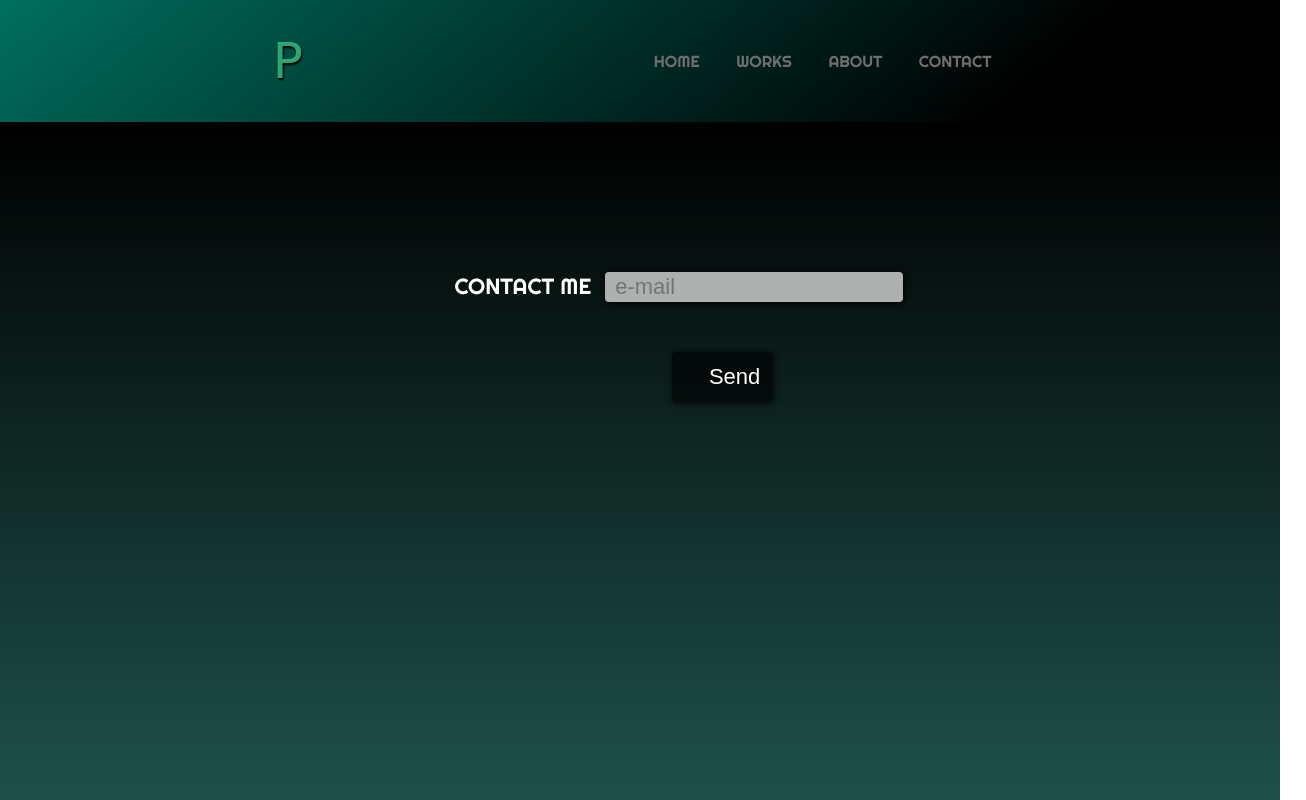
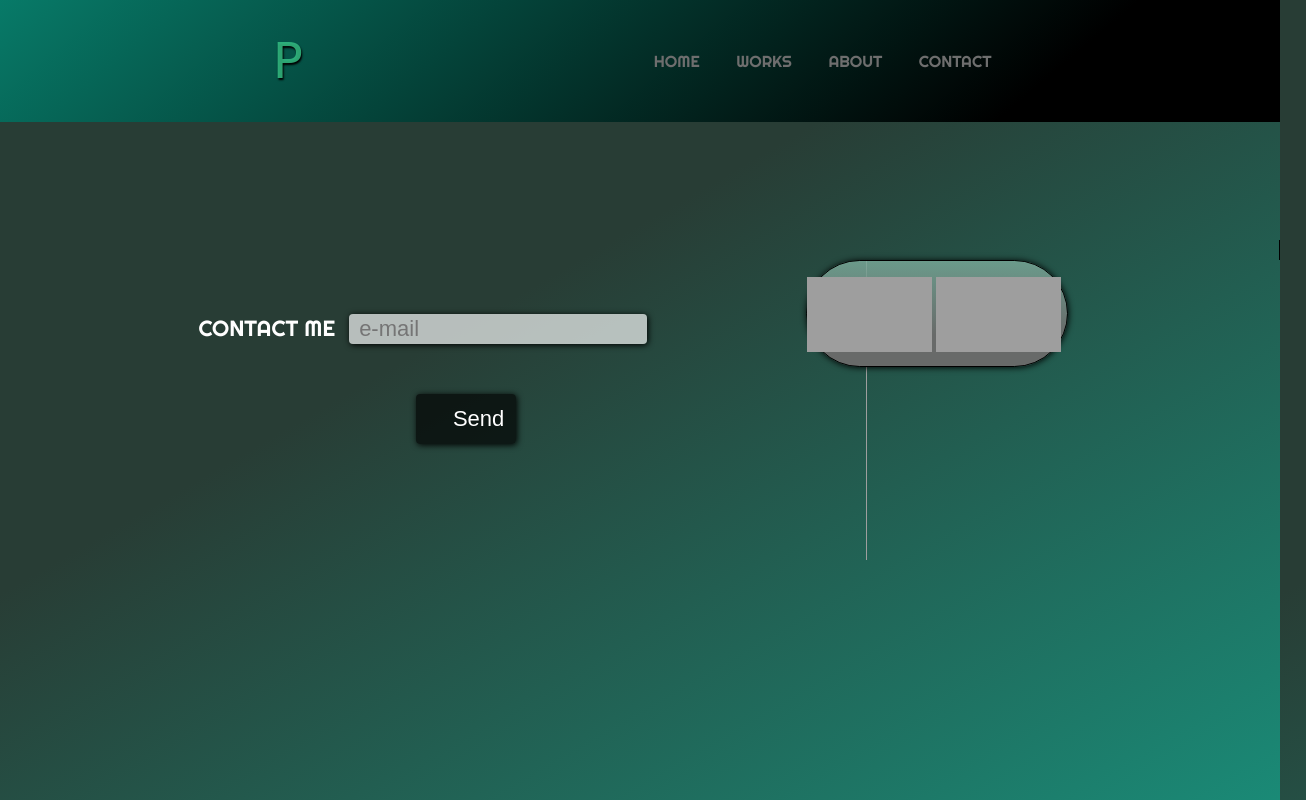
Before and after one commit to Carlosdcloz/Pardou, a plain HTML site: page form.html in a window 1280 px wide. Shown: the top 800 px of the page, 1306 px wide, since content can reach past the window. Drawn offline with Linux system fonts and the light colour scheme; grey boxes are pictures that could not be loaded; a web font is replaced by a local one.

Commit message:
VB 0.1.0

```diff
--- a/form.html
+++ b/form.html
@@ -71,12 +71,28 @@
             <label for="main-input" class="label-text">CONTACT ME</label>
             <input type="email" class="main-input" placeholder="e-mail">
 
-            <input type="submit" class="submit" value= "Send">
+            <input type="submit" class="submit" value= "Send">  <!--submit-->
         </form>
     </section>
 
 
-    <div class="conex"></div>
+
+    <section class="container-2">
+
+        <div class="logoBack">
+            <a href="https://www.instagram.com/parrrdoooo/"><img src="http://puntomita.com/img/white-insta.png" alt=""></a>
+            <a class="twitterLogo" href="twitter.com"><img src="https://assets.stickpng.com/images/580b57fcd9996e24bc43c53e.png" alt=""></a>
+
+        </div>
+
+    </section>
+
+    <div class="stick">
+        <img src="https://ouch-cdn2.icons8.com/3vPYMjjkfW3MSweEO_uTtAVD2Bj5vQe81O8doamirt8/rs:fit:256:256/czM6Ly9pY29uczgu/b3VjaC1wcm9kLmFz/c2V0cy9zdmcvMzQ1/L2EzNTYzOWE2LWU4/NGYtNDIzMS04NTFm/LTYwZGIzODE2NTQ3/ZS5zdmc.png" alt="">
+
+    </div>
+
+    <div class="conex"></div> <!--background gradient-->
 
 
 </body>
--- a/styles/choose.css
+++ b/styles/choose.css
@@ -5,7 +5,7 @@
 
 
 body {
-    background:  rgb(0, 0, 0);  /*prov*/
+    background: url(https://images3.alphacoders.com/106/1069102.jpg);  /*prov*/
 
 }
 
--- a/styles/form.css
+++ b/styles/form.css
@@ -7,7 +7,7 @@
 body {
 
     /* background-color: rgb(79, 146, 116); */
-    background:  linear-gradient(180deg, #000000 10% ,#00b499b4 150%);
+    background:  linear-gradient(150deg, #283d35 30% ,#05fed9 150%);
     overflow-x:hidden;
     overflow-y:hidden;
     max-height: 1000px;
@@ -15,10 +15,14 @@ body {
 
 .container {
 
-    margin-top: 13rem;
-    margin-left: 33%;
+    margin-top: 15rem;
+    margin-left: 13%;
     justify-content: center;
-
+    /* background-color: red; */  /*testing box*/
+    position: relative;
+    padding-top: 10px;
+    padding-bottom: 10px;
+    border-right: 1px solid black;
 }
 
 
@@ -91,6 +95,7 @@ body {
     margin-top: 50px;
     margin-left:250px;
     padding-left: 24.5px;
+    align-items: center;
 }
 
 .submit:hover {
@@ -116,7 +121,56 @@ body {
 
 .conex {
 
-    height: 100rem;
+    height: 60rem;
     /* background-color: red; */
 
 }
+
+
+/*L0GOS*/
+
+
+.container-2 {
+    height: 200px;
+    width: 500px;
+    position: absolute;
+    display:flex;
+    margin-left: 63%;
+    margin-bottom: 20%;
+    /* margin-left: ; */
+}
+
+.container-2 a img {   /*ig logo*/
+    margin-top: 1rem;
+    width: 125px;
+    height: 75px;
+    margin-bottom: 0;
+
+}
+
+.container2 a .twitterLogo {
+
+    width: 50px;
+    height: 200px;
+
+}
+
+
+.stick img {
+    width: 1px;
+    height: 300px;
+    /* margin-left: 10rem; */
+}
+
+
+.logoBack {
+
+    width:260px;
+    height: 105px;
+    background:  linear-gradient(0deg, #686a69 30% ,#8aeacab5 150%);
+    border-radius: 360px;
+    border: 1px solid black;
+    box-shadow: 0.5px 0.5px 6px black;
+    align-items: center;
+    justify-content: center;
+}
--- a/styles/index.css
+++ b/styles/index.css
@@ -4,9 +4,9 @@
 }
 
 body {
-    background-image: url("https://images.wallpapersden.com/image/download/purple-sunrise-4k-vaporwave_bGplZmiUmZqaraWkpJRmbmdlrWZlbWU.jpg");
-    background-color: #cccccc;
+    background: url(https://images.wallpapersden.com/image/download/purple-sunrise-4k-vaporwave_bGplZmiUmZqaraWkpJRmbmdlrWZlbWU.jpg);
 }
+
 
 .home {
 
--- a/styles/lognav.css
+++ b/styles/lognav.css
@@ -15,6 +15,11 @@
     text-decoration: none;
 }
 
+/* .header a:hover {
+
+    transform: scale(1.04);
+
+} */
 
 .logo-nav-container {
 
```
Also changed, not shown: index.html (+2 -2 lines).
